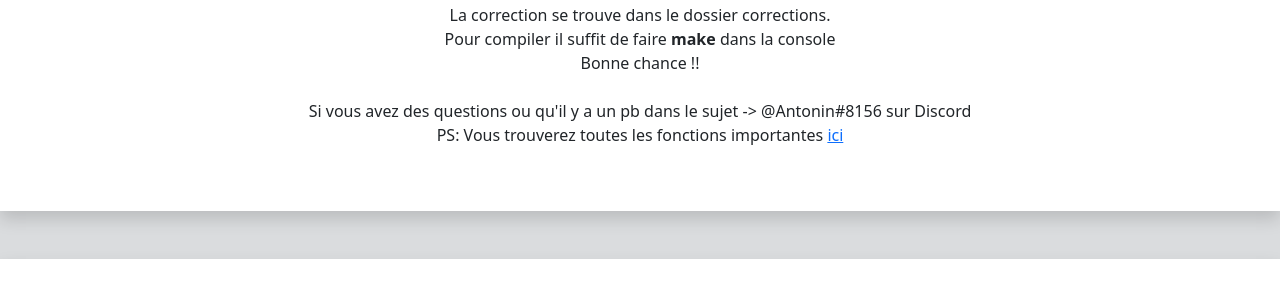
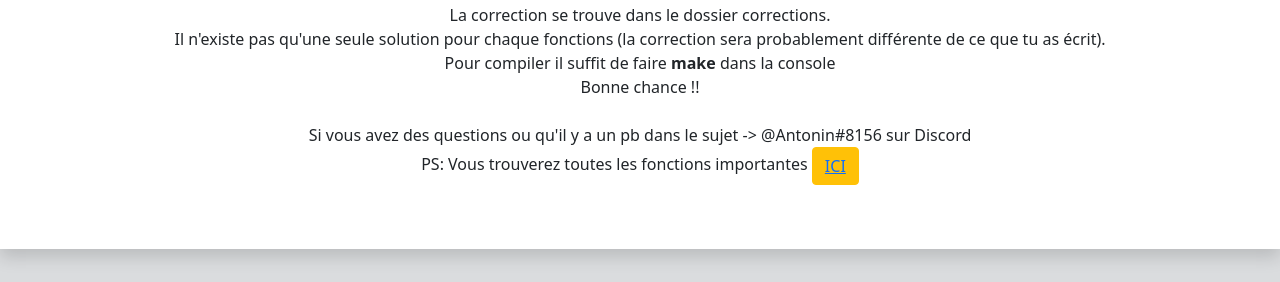
Before and after one commit to antonindevidal/Examen_type_C_ZZ1, a plain HTML site: page index.html in a window 1280 px wide. Shown: the part 273-555 px from the top of the page. Drawn offline with nearby package versions, Linux system fonts and the light colour scheme.

Commit message:
petites corrections

```diff
--- a/index.html
+++ b/index.html
@@ -17,12 +17,15 @@
         <h1 class="text-primary fw-bold">Exercices pour l'exam de C</h1>
         <p>
             La correction se trouve dans le dossier corrections.<br>
+            Il n'existe pas qu'une seule solution pour chaque fonctions (la correction sera probablement différente de ce que tu as écrit).<br>
             Pour compiler il suffit de faire <b>make</b> dans la console<br>
             Bonne chance !!<br>
             <br>
             Si vous avez des questions ou qu'il y a un pb dans le sujet -> @Antonin#8156 sur Discord
             <br>
-            PS: Vous trouverez toutes les fonctions importantes <a href="pas_utile/a_retenir.html">ici</a>
+
+            PS: Vous trouverez toutes les fonctions importantes
+            <button class="btn btn-warning" href="pas_utile/a_retenir.html"><a href="pas_utile/a_retenir.html">ICI</a></button>
         </p>
 
     </div>
```
Also changed, not shown: pas_utile/a_retenir.html (+1 -1 lines).
